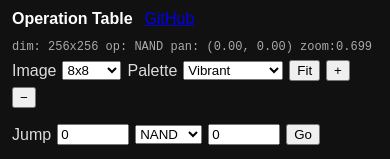
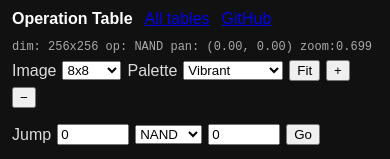
Before and after one commit to cb341/logic-visualizer, a website: page index.html in a window 390 px wide. Shown: the top 159 px of the page. Drawn offline with Linux system fonts and the light colour scheme.

Commit message:
Add table hint

```diff
--- a/index.html
+++ b/index.html
@@ -17,7 +17,7 @@
     }
     .summary { gap: 12px; }
     .summary strong { color: #fff; font-size: 16px; }
-    .summary a { margin-left: auto; }
+    .summary nav { margin-left: auto; display: flex; gap: 12px; }
     #status { color: #aaa; font: 12px monospace; }
     .toolbar { gap: 16px; flex-wrap: wrap; }
     .control-group {
@@ -29,7 +29,7 @@
     #jump-a, #jump-b { width: 72px; }
     @media (max-width: 700px) {
       .summary { align-items: flex-start; flex-wrap: wrap; }
-      .summary a { margin-left: 0; }
+      .summary nav { margin-left: 0; }
       #status { flex-basis: 100%; order: 3; }
       .control-group { flex-wrap: wrap; }
     }
@@ -40,7 +40,10 @@
     <div class="summary">
       <strong>Operation Table</strong>
       <span id="status">op: NAND pan: (0,0) zoom:1</span>
-      <a href="https://github.com/cb341/logic-visualizer" target="_blank" rel="noopener noreferrer">GitHub</a>
+      <nav aria-label="Links">
+        <a href="table.html">All tables</a>
+        <a href="https://github.com/cb341/logic-visualizer" target="_blank" rel="noopener noreferrer">GitHub</a>
+      </nav>
     </div>
     <div class="toolbar">
       <div class="control-group">
```
